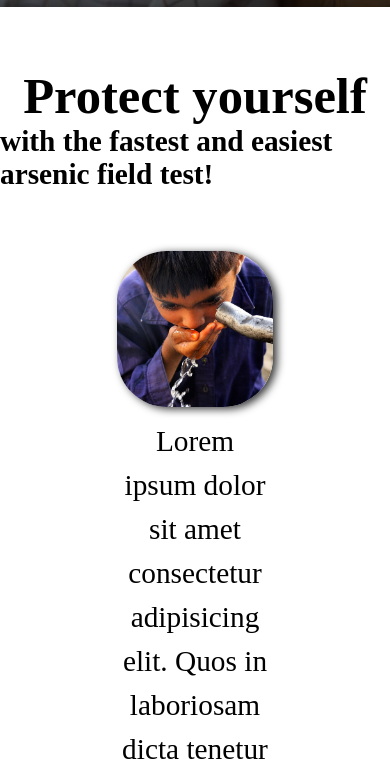
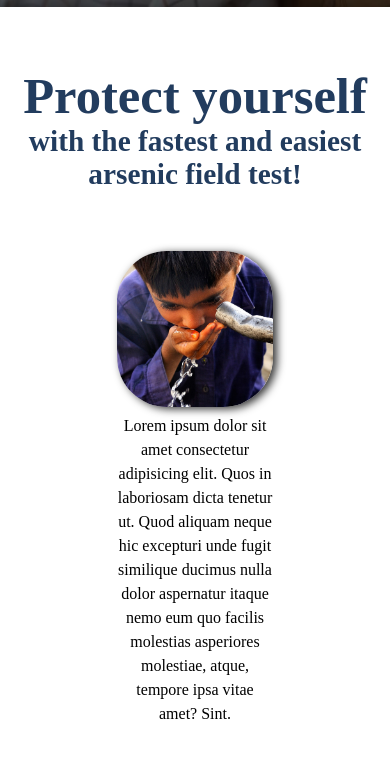
Before and after one commit to ajchandler88/ArsenicAscel, a plain HTML site: page index.html in a window 390 px wide. Shown: the part 844-1624 px from the top of the page. Drawn offline with Linux system fonts and the light colour scheme.

Commit message:
spacing, colors

```diff
--- a/index.html
+++ b/index.html
@@ -63,7 +63,7 @@
 
 
 
-        <article class="tagline flex center column">
+        <article class="tagline flex center column text-center">
             <h2>Protect yourself</h2>
             <h3>with the fastest and easiest arsenic field test!</h3>
         </article>
@@ -71,7 +71,7 @@
 
 
         <article class="main_product flex">
-            <div class="fountain"><img src="Assets/Images/boy_fountain1.jpg" alt="Boy at Fountain" width=""></div>
+            <div class="fountain"><img src="Assets/Images/boy_fountain1.jpg" alt="Boy at Fountain"></div>
             <div>Lorem ipsum dolor sit amet consectetur adipisicing elit. Quos in laboriosam dicta tenetur ut. Quod aliquam neque hic excepturi unde fugit similique ducimus nulla dolor aspernatur itaque nemo eum quo facilis molestias asperiores molestiae, atque, tempore ipsa vitae amet? Sint.</div>
         </article>
 
--- a/style.css
+++ b/style.css
@@ -100,6 +100,7 @@ nav a:hover {
     color:dimgray;
     display: flex;
     align-items: center;
+    display:none;
 }
 
 .mobile_nav_btn {
@@ -169,6 +170,10 @@ nav a:hover {
     .navbar .navbar_links a:nth-child(1),
     .navbar .navbar_links a:nth-child(2) {
         display: none;
+    }
+
+    .mobile_nav {
+        display:flex;
     }
 
     .mobile_nav_btn {
@@ -261,19 +266,20 @@ body {
 .main_product {
     justify-content: center;
     align-items: center;
-    font-size:22pt;
+    font-size:clamp(1em, 3vw, 3em);
     line-height: 1.5em;
+    gap: 10%;
 }
 
 .main_product div img{
     justify-content: flex-end;
     border-radius: 50px;
     box-shadow: 4px 2px 8px rgba(0, 0, 0, .8);
+    /* min-width:400px; */
 }
 
 .main_product div{
     width:40%;
-    margin:0 5%;
 }
 
 .fountain {
@@ -290,6 +296,7 @@ body {
 
     .main_product div img{
         justify-content: center;
+        align-items: center;
     }
 
     .main_product img {
@@ -300,7 +307,9 @@ body {
 }
 
 /* TAGLINE */
-
+.tagline {
+    color:var(--dark-font-color);
+}
 .tagline h2{
     font-size:38pt;
 }
```
